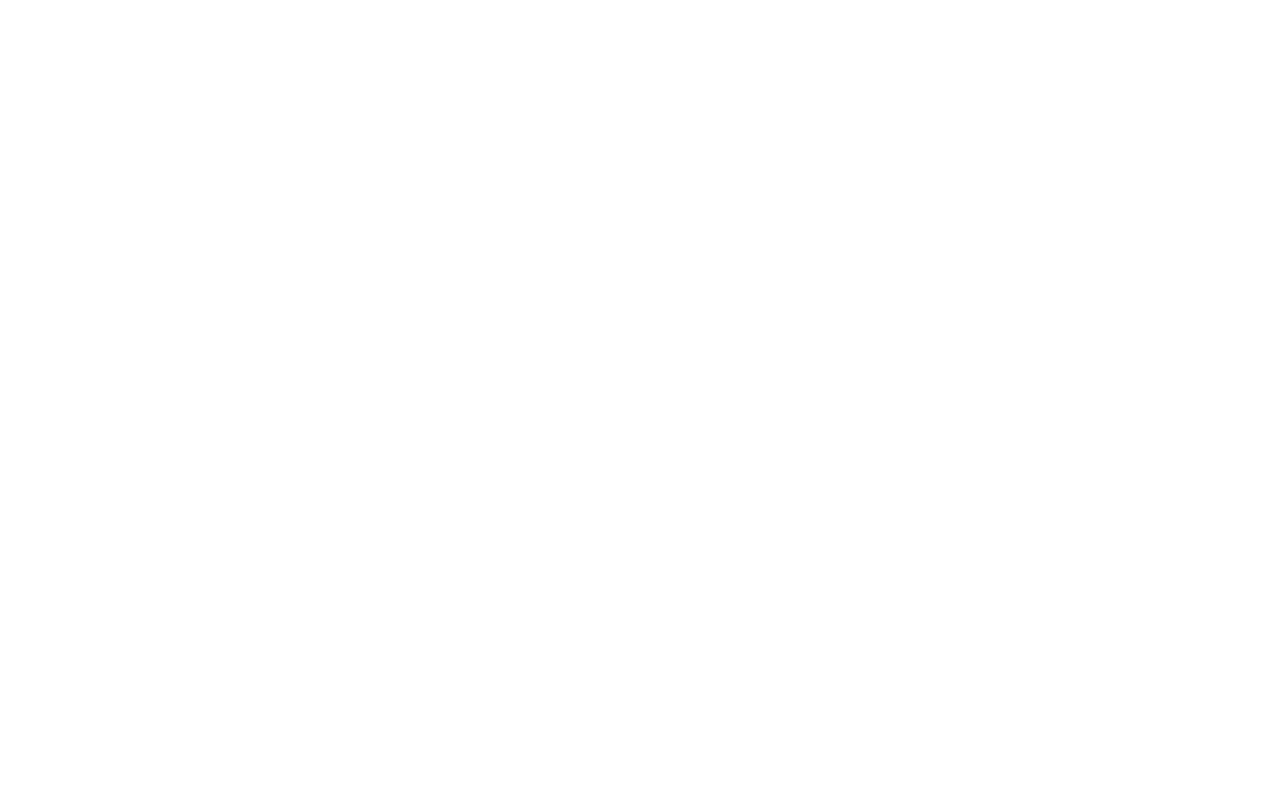
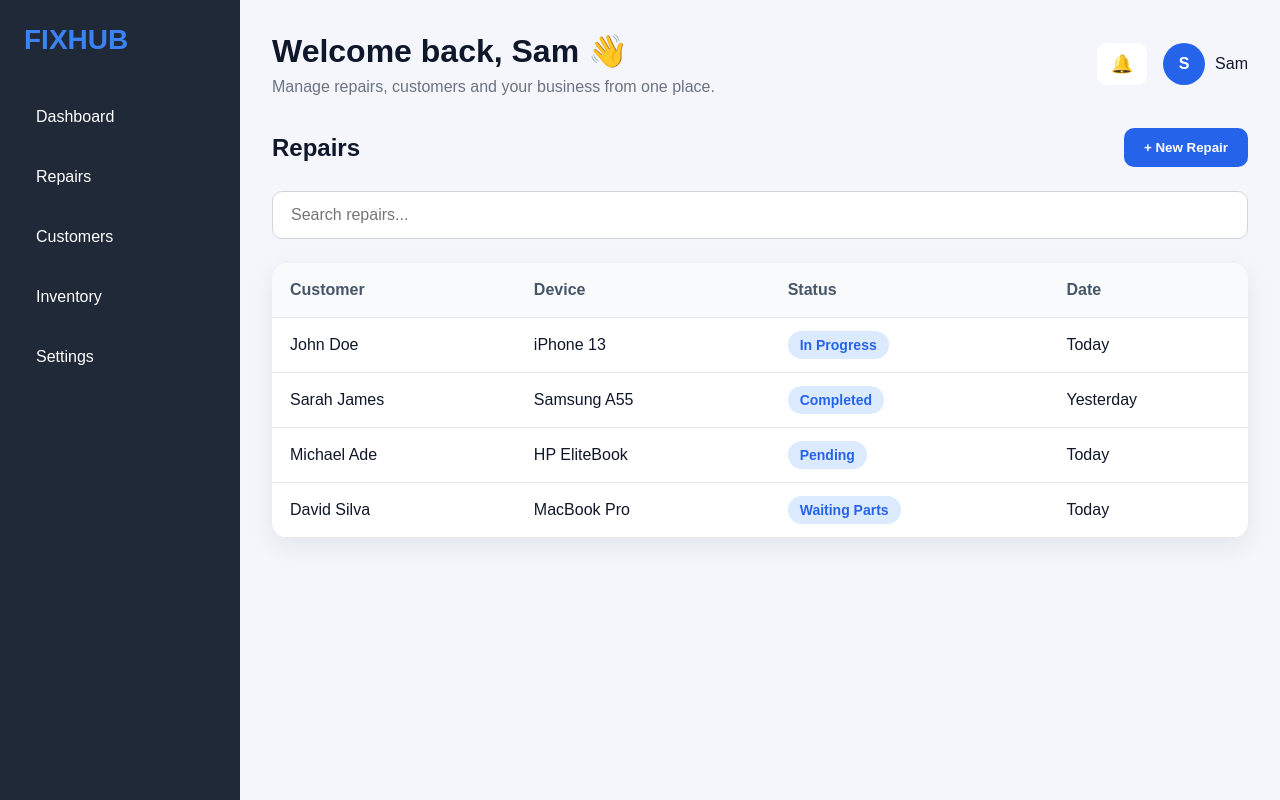
Before and after one commit to silvawebcomp/fixhub-client, a React (Vite) app: page /repairs in a window 1280 px wide. Before the commit this address had no page. Built offline with nearby package versions, Linux system fonts and the light colour scheme.

Commit message:
Complete Sprint 6 reusable repairs module

```diff
--- /dev/null
+++ b/src/components/dashboard/SearchBar.css
@@ -0,0 +1,31 @@
+.search-bar {
+
+    width: 100%;
+
+}
+
+.search-bar input {
+
+    width: 100%;
+
+    padding: 14px 18px;
+
+    border: 1px solid #d1d5db;
+
+    border-radius: 10px;
+
+    font-size: 16px;
+
+    outline: none;
+
+    transition: 0.2s;
+
+}
+
+.search-bar input:focus {
+
+    border-color: #2563eb;
+
+    box-shadow: 0 0 0 3px rgba(37, 99, 235, 0.15);
+
+}
--- /dev/null
+++ b/src/components/dashboard/SearchBar.tsx
@@ -0,0 +1,26 @@
+import "./SearchBar.css";
+
+type SearchBarProps = {
+    placeholder: string;
+};
+
+function SearchBar({
+    placeholder,
+}: SearchBarProps) {
+
+    return (
+
+        <div className="search-bar">
+
+            <input
+                type="text"
+                placeholder={placeholder}
+            />
+
+        </div>
+
+    );
+
+}
+
+export default SearchBar;
--- /dev/null
+++ b/src/data/repairs.ts
@@ -0,0 +1,59 @@
+export const repairs = [
+
+    {
+
+        id: 1,
+
+        customer: "John Doe",
+
+        device: "iPhone 13",
+
+        status: "In Progress",
+
+        date: "Today",
+
+    },
+
+    {
+
+        id: 2,
+
+        customer: "Sarah James",
+
+        device: "Samsung A55",
+
+        status: "Completed",
+
+        date: "Yesterday",
+
+    },
+
+    {
+
+        id: 3,
+
+        customer: "Michael Ade",
+
+        device: "HP EliteBook",
+
+        status: "Pending",
+
+        date: "Today",
+
+    },
+
+    {
+
+        id: 4,
+
+        customer: "David Silva",
+
+        device: "MacBook Pro",
+
+        status: "Waiting Parts",
+
+        date: "Today",
+
+    },
+
+];
--- a/src/pages/repairs/Repairs.css
+++ b/src/pages/repairs/Repairs.css
@@ -1,31 +1,45 @@
 .repairs-page {
-    padding: 40px;
+
+    display: flex;
+
+    flex-direction: column;
+
+    gap: 24px;
+
+}
+
+.repairs-header {
+
+    display: flex;
+
+    justify-content: space-between;
+
+    align-items: center;
+
 }
 
 .new-repair-btn {
-    background: #3366e8;
+
+    background: #2563eb;
+
     color: white;
+
     border: none;
+
     padding: 12px 20px;
-    border-radius: 8px;
+
+    border-radius: 10px;
+
     cursor: pointer;
-    margin: 20px 0;
+
+    font-weight: 600;
+
+    transition: 0.2s;
+
 }
 
-.repairs-table {
-    background: white;
-    border-radius: 12px;
-    overflow: hidden;
+.new-repair-btn:hover {
+
+    background: #1d4ed8;
+
 }
-
-.repair-row {
-    display: grid;
-    grid-template-columns: repeat(4,1fr);
-    padding: 18px;
-    border-bottom: 1px solid #eee;
-}
-
-.header {
-    font-weight: bold;
-    background: #f5f5f5;
-}
--- a/src/pages/repairs/Repairs.tsx
+++ b/src/pages/repairs/Repairs.tsx
@@ -0,0 +1,44 @@
+import "./Repairs.css";
+
+import DashboardLayout from "../../layouts/DashboardLayout";
+import Topbar from "../../components/dashboard/Topbar";
+import RepairsTable from "./RepairsTable";
+import SearchBar from "../../components/dashboard/SearchBar";
+
+function Repairs() {
+
+    return (
+
+        <DashboardLayout>
+
+            <Topbar />
+
+            <main className="repairs-page">
+
+                <div className="repairs-header">
+
+                    <h2>Repairs</h2>
+
+                    <button className="new-repair-btn">
+
+                        + New Repair
+
+                    </button>
+
+                </div>
+
+                <SearchBar
+                    placeholder="Search repairs..."
+                />
+
+                <RepairsTable />
+
+            </main>
+
+        </DashboardLayout>
+
+    );
+
+}
+
+export default Repairs;
--- /dev/null
+++ b/src/pages/repairs/RepairsTable.css
@@ -0,0 +1,54 @@
+.repairs-table {
+
+    background: white;
+
+    border-radius: 16px;
+
+    overflow: hidden;
+
+    box-shadow: 0 8px 24px rgba(15,23,42,0.08);
+
+}
+
+.repairs-table table {
+
+    width: 100%;
+
+    border-collapse: collapse;
+
+}
+
+.repairs-table th,
+.repairs-table td {
+
+    padding: 18px;
+
+    text-align: left;
+
+    border-bottom: 1px solid #e5e7eb;
+
+}
+
+.repairs-table th {
+
+    background: #f8fafc;
+
+    color: #475569;
+
+}
+
+.status {
+
+    background: #dbeafe;
+
+    color: #2563eb;
+
+    padding: 6px 12px;
+
+    border-radius: 999px;
+
+    font-size: 14px;
+
+    font-weight: 600;
+
+}
--- /dev/null
+++ b/src/pages/repairs/RepairsTable.tsx
@@ -0,0 +1,62 @@
+import "./RepairsTable.css";
+
+import { repairs } from "../../data/repairs";
+
+function RepairsTable() {
+
+    return (
+
+        <section className="repairs-table">
+
+            <table>
+
+                <thead>
+
+                    <tr>
+
+                        <th>Customer</th>
+                        <th>Device</th>
+                        <th>Status</th>
+                        <th>Date</th>
+
+                    </tr>
+
+                </thead>
+
+                <tbody>
+
+                    {repairs.map((repair) => (
+
+                        <tr key={repair.id}>
+
+                            <td>{repair.customer}</td>
+
+                            <td>{repair.device}</td>
+
+                            <td>
+
+                                <span className="status">
+
+                                    {repair.status}
+
+                                </span>
+
+                            </td>
+
+                            <td>{repair.date}</td>
+
+                        </tr>
+
+                    ))}
+
+                </tbody>
+
+            </table>
+
+        </section>
+
+    );
+
+}
+
+export default RepairsTable;
--- a/src/router/AppRouter.tsx
+++ b/src/router/AppRouter.tsx
@@ -1,5 +1,5 @@
 import { BrowserRouter, Routes, Route } from "react-router-dom";
-
+import Repairs from "../pages/repairs/Repairs";
 import Hero from "../pages/landing/Hero";
 import Features from "../components/ui/Features";
 import Stats from "../components/ui/Stats";
@@ -56,7 +56,10 @@
                     path="/repairs/new"
                     element={<NewRepair />}
                 />
-
+                <Route
+                    path="/repairs"
+                     element={<Repairs />}
+                />
                 <Route
                     path="/customers"
                     element={<Customers />}
```
Also changed, not shown: Inventory.tsx (deleted, +0 -60 lines).
